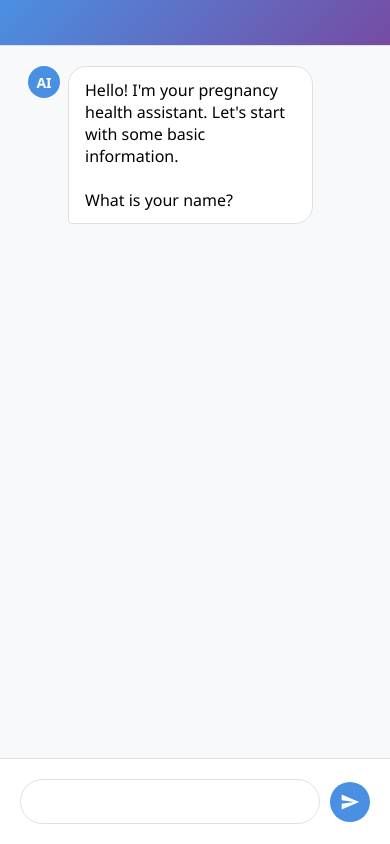
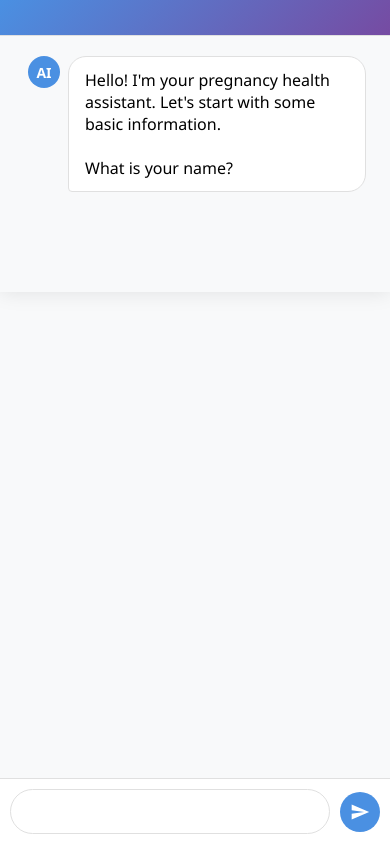
Before and after one commit to ChaandiniV/FemtechChatbot, a Python web app: template templates/chat_assessment.html in a window 390 px wide. Run offline with Jinja, Linux system fonts and the light colour scheme; the template is opened without the code that fills it, so the values that code supplies are empty.

Commit message:
Improve user experience on mobile devices and allow for simpler deployment
Adds mobile responsiveness and keyboard fixes and updates deployment documentation.

Replit-Commit-Author: Agent
Replit-Commit-Session-Id: 9a4ce6a3-437a-440a-8207-648efcd89322
Replit-Commit-Screenshot-Url: https://storage.googleapis.com/screenshot-production-us-central1/f8d85e1b-ec85-4a2e-8556-36cd98b71885/150e47ad-5a4b-45c2-a0e8-3aba68dbb4d9.jpg

```diff
--- a/templates/chat_assessment.html
+++ b/templates/chat_assessment.html
@@ -16,6 +16,9 @@
             background: #f8f9fa;
             height: 100vh;
             overflow: hidden;
+            margin: 0;
+            padding: 0;
+            -webkit-overflow-scrolling: touch;
         }
 
         .chat-container {
@@ -109,9 +112,13 @@
         }
 
         .chat-input-container {
-            padding: 20px;
+            padding: 15px;
             border-top: 1px solid #e0e0e0;
             background: white;
+            min-height: 60px;
+            flex-shrink: 0;
+            position: relative;
+            z-index: 100;
         }
 
         .chat-input-form {
@@ -130,6 +137,9 @@
             resize: none;
             min-height: 24px;
             max-height: 100px;
+            background: white;
+            -webkit-appearance: none;
+            -webkit-border-radius: 25px;
         }
 
         .chat-input:focus {
@@ -203,6 +213,60 @@
 
         .results-button:hover {
             background: #218838;
+        }
+
+        /* Mobile Responsive */
+        @media (max-width: 768px) {
+            .chat-container {
+                height: 100vh;
+                height: -webkit-fill-available;
+            }
+
+            .chat-header {
+                padding: 15px;
+            }
+
+            .chat-header h1 {
+                font-size: 20px;
+            }
+
+            .chat-input-container {
+                padding: 10px;
+                position: fixed;
+                bottom: 0;
+                left: 0;
+                right: 0;
+                background: white;
+                border-top: 1px solid #e0e0e0;
+                z-index: 1000;
+            }
+
+            .chat-messages {
+                padding-bottom: 80px;
+            }
+
+            .chat-input {
+                font-size: 16px;
+                -webkit-appearance: none;
+                border-radius: 25px;
+            }
+
+            .message-content {
+                max-width: 85%;
+            }
+        }
+
+        /* iOS Safari specific fixes */
+        @media screen and (max-width: 768px) {
+            body {
+                height: 100vh;
+                height: -webkit-fill-available;
+            }
+
+            .chat-container {
+                height: 100vh;
+                height: -webkit-fill-available;
+            }
         }
 
         /* RTL Support */
@@ -432,8 +496,48 @@
             }
         });
 
+        // Mobile keyboard handling
+        function handleMobileKeyboard() {
+            if (window.innerWidth <= 768) {
+                messageInput.addEventListener('focus', function() {
+                    setTimeout(() => {
+                        document.body.scrollTop = document.body.scrollHeight;
+                        document.documentElement.scrollTop = document.documentElement.scrollHeight;
+                    }, 300);
+                });
+
+                // Prevent zoom on iOS
+                messageInput.addEventListener('touchstart', function(e) {
+                    messageInput.style.fontSize = '16px';
+                });
+            }
+        }
+
+        // Ensure input area is always visible on mobile
+        function ensureInputVisible() {
+            if (window.innerWidth <= 768) {
+                const inputContainer = document.querySelector('.chat-input-container');
+                if (inputContainer) {
+                    inputContainer.style.position = 'fixed';
+                    inputContainer.style.bottom = '0';
+                    inputContainer.style.left = '0';
+                    inputContainer.style.right = '0';
+                    inputContainer.style.zIndex = '1000';
+
+                    // Add padding to messages container
+                    const messagesContainer = document.querySelector('.chat-messages');
+                    if (messagesContainer) {
+                        messagesContainer.style.paddingBottom = '80px';
+                    }
+                }
+            }
+        }
+
         // Initialize conversation
         window.addEventListener('load', function() {
+            handleMobileKeyboard();
+            ensureInputVisible();
+
             setTimeout(() => {
                 showTyping();
                 setTimeout(() => {
@@ -445,6 +549,11 @@
                 }, 1000);
             }, 500);
         });
+
+        // Handle window resize for mobile orientation changes
+        window.addEventListener('resize', function() {
+            ensureInputVisible();
+        });
     </script>
 </body>
 </html>
```
Also changed, not shown: RENDER_COMPLETE_DEPLOYMENT.md (+3 -1 lines), replit.md (+2 -0 lines), attached_assets/image_1751534186229.png (added).
